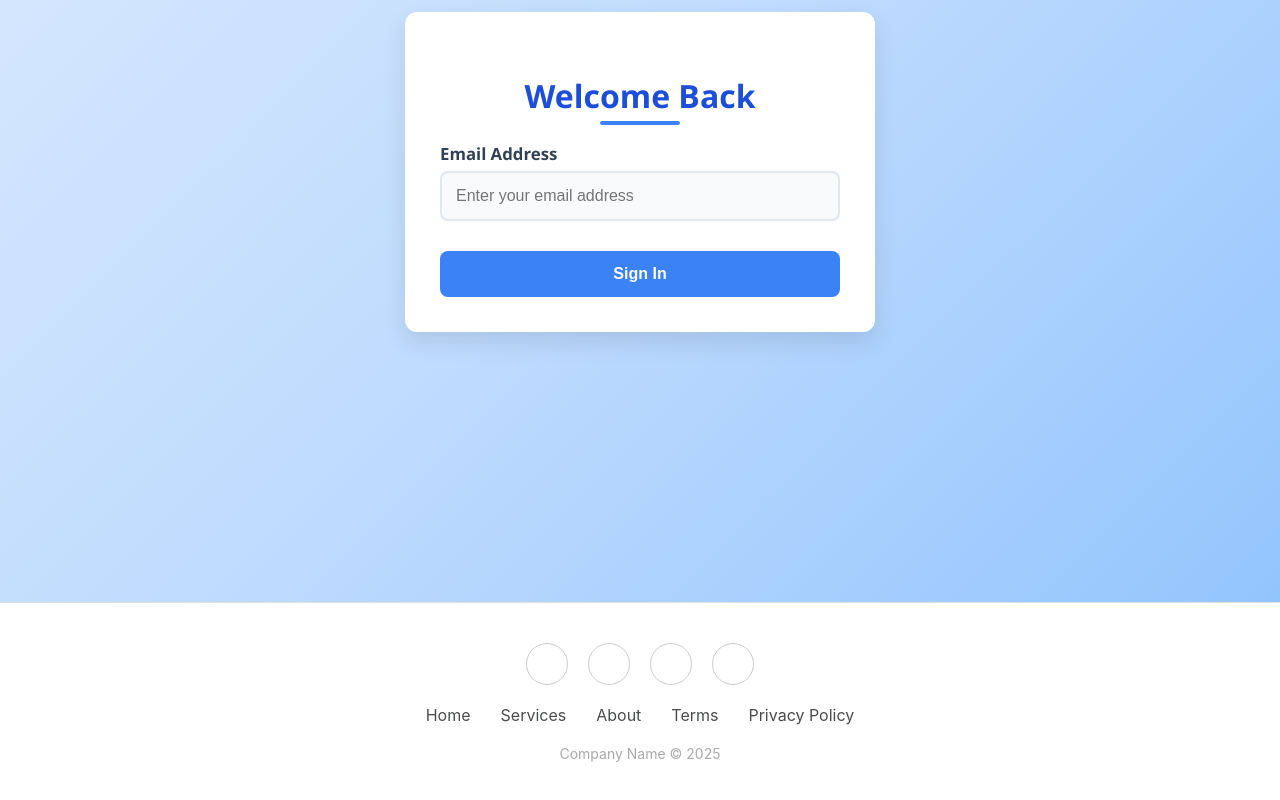
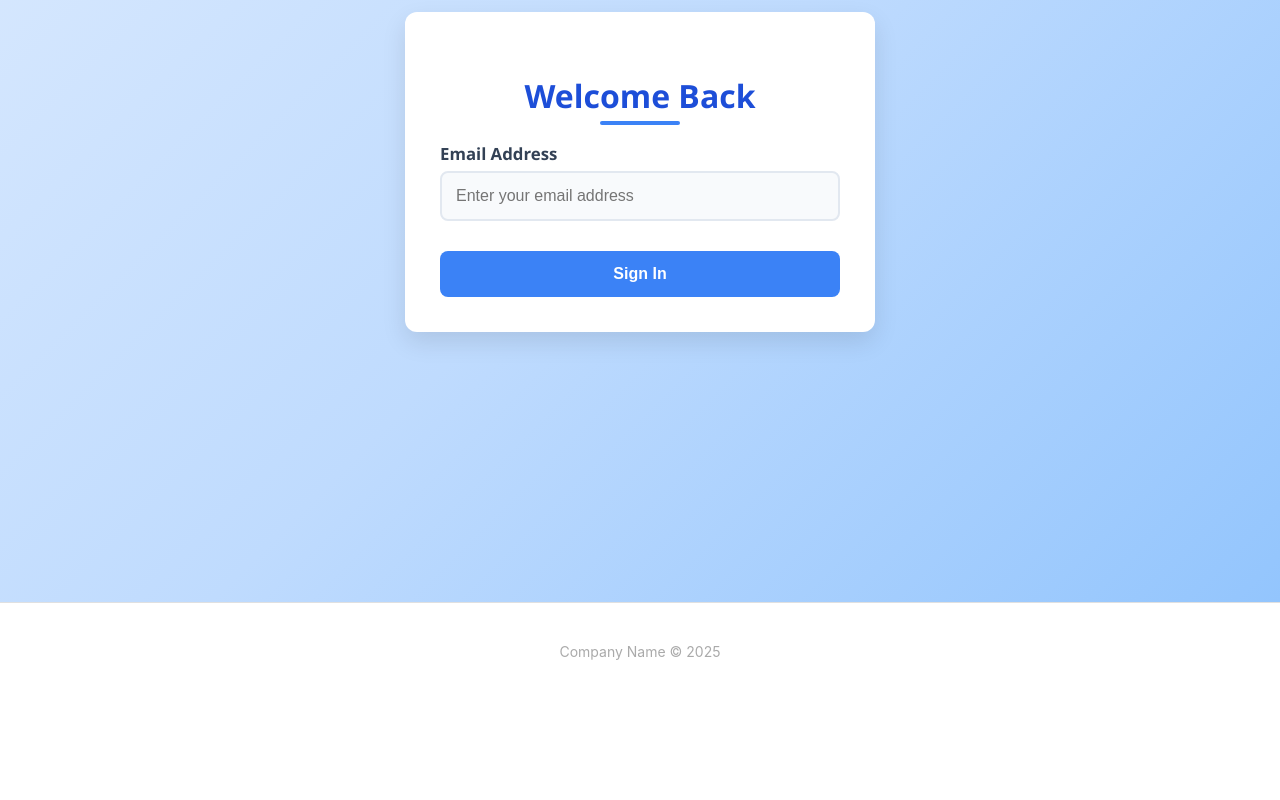
Before and after one commit to jossichi/vstepFE, a React (Create React App) app: page / in a window 1280 px wide. Shown: the part 340-1140 px from the top of the page. After the commit the page ends 1040 px from the top, so only its background shows below. Built offline with nearby package versions, Linux system fonts and the light colour scheme.

Commit message:
sua loi footer

```diff
--- a/src/components/Layouts/Footer.jsx
+++ b/src/components/Layouts/Footer.jsx
@@ -1,28 +1,11 @@
 // Footer.jsx
-import React from 'react';
-import '../../assets/Footer.css';
+import React from "react";
+import "../../assets/Footer.css";
 
 const Footer = () => {
   return (
     <div className="footer-simple">
-      <div className="social-icons">
-        <a href="#"><ion-icon name="logo-instagram"></ion-icon></a>
-        <a href="#"><ion-icon name="logo-snapchat"></ion-icon></a>
-        <a href="#"><ion-icon name="logo-twitter"></ion-icon></a>
-        <a href="#"><ion-icon name="logo-facebook"></ion-icon></a>
-      </div>
-
-      <div className="footer-links">
-        <a href="#">Home</a>
-        <a href="#">Services</a>
-        <a href="#">About</a>
-        <a href="#">Terms</a>
-        <a href="#">Privacy Policy</a>
-      </div>
-
-      <div className="footer-copyright">
-        Company Name © 2025
-      </div>
+      <div className="footer-copyright">Company Name © 2025</div>
     </div>
   );
 };
```
